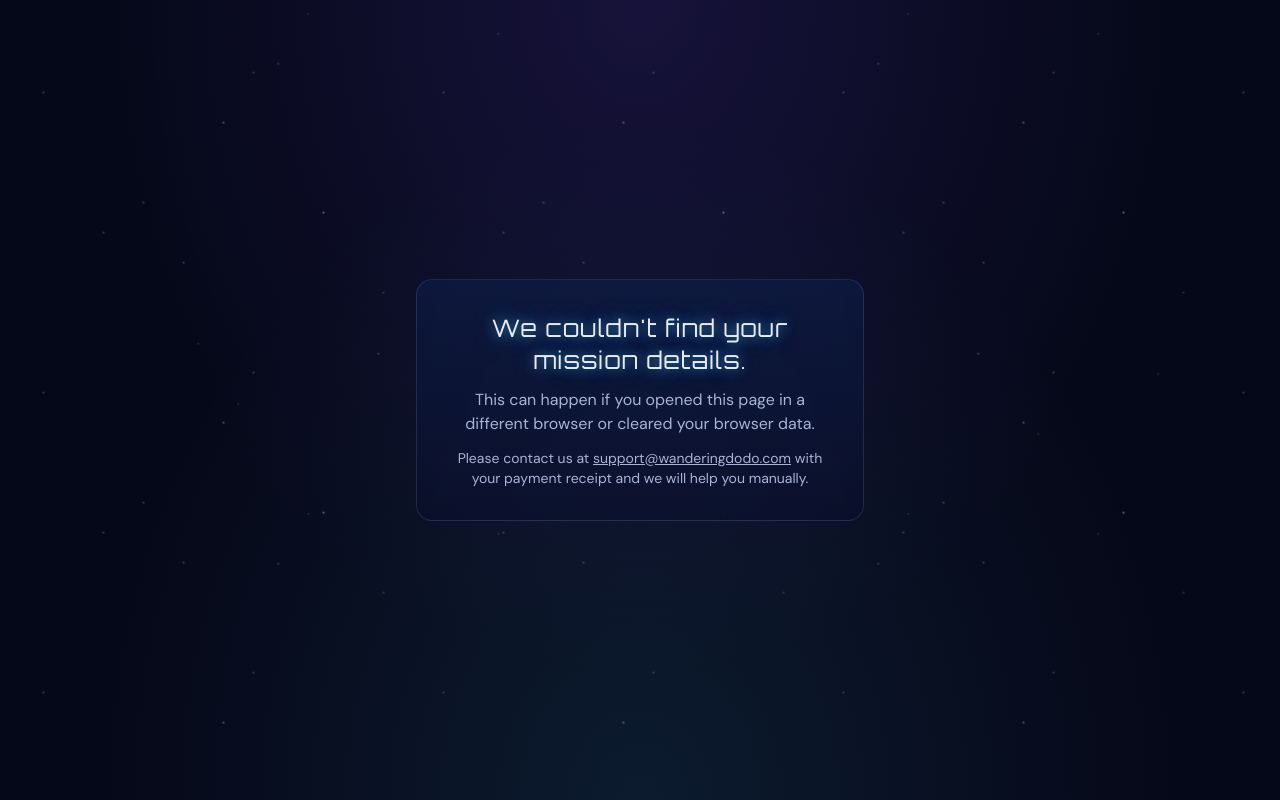
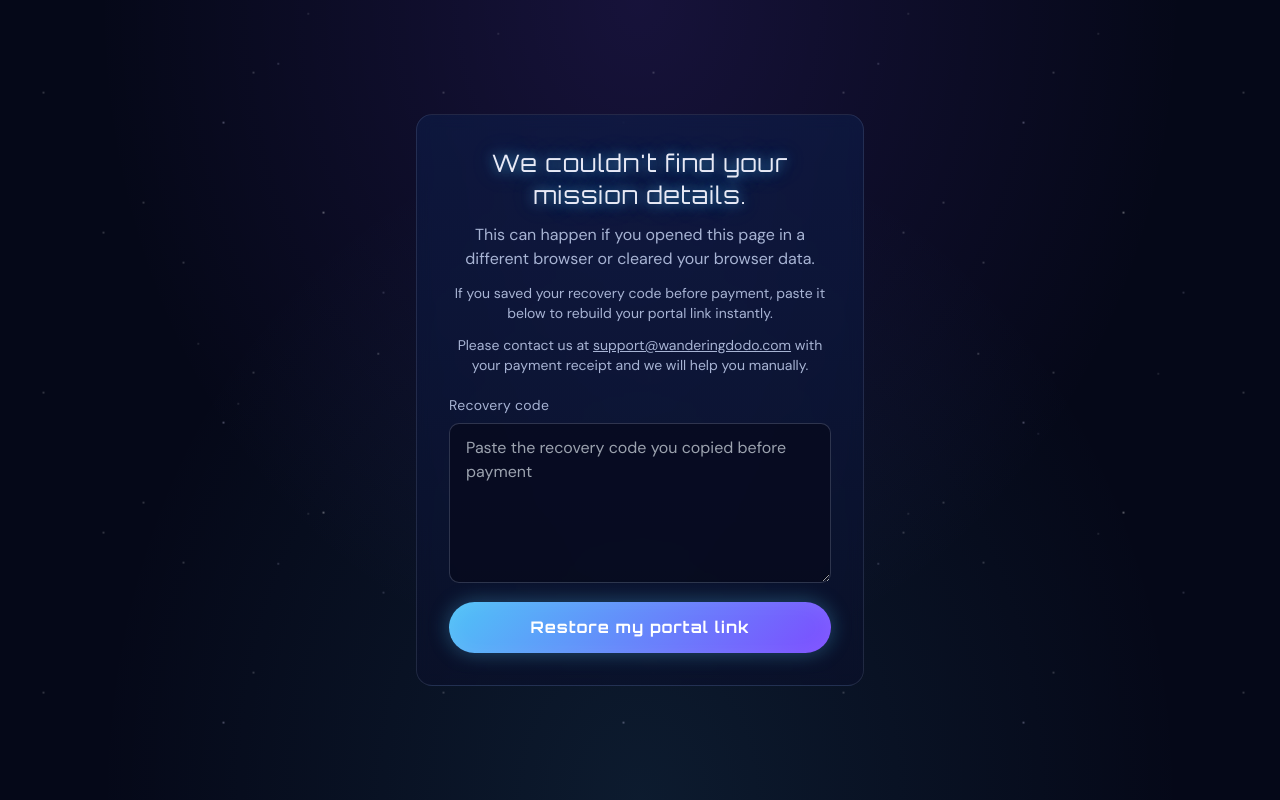
Before and after one commit to ismaelloveexcel/birthday-star-portal, a Next.js app: page /success in a window 1280 px wide. Built offline with nearby package versions, Linux system fonts and the light colour scheme; no server answers.

Commit message:
Add browser guidance and checkout recovery flow

```diff
--- a/app/page.tsx
+++ b/app/page.tsx
@@ -140,6 +140,18 @@ export default function HomePage() {
         )}
       </section>
 
+      <section className="section pt-0" aria-label="Browser guidance">
+        <div className="max-w-2xl mx-auto card p-5 text-center">
+          <h2 className="font-display text-xl text-glow mb-2">
+            Best checkout experience
+          </h2>
+          <p className="text-comet">
+            Open and complete payment in Safari or Chrome. Before checkout, you&apos;ll also get a recovery code
+            in case the payment page returns in a different browser context.
+          </p>
+        </div>
+      </section>
+
       <CreateForm />
 
       {/* === Final CTA === */}
--- a/app/success/page.tsx
+++ b/app/success/page.tsx
@@ -4,7 +4,7 @@
 
 import { useEffect, useState } from "react";
 import { config } from "@/lib/config";
-import { copyToClipboard, encodePortalData, sanitizePhoneForWhatsApp, detectContactType, pingEvent } from "@/lib/utils";
+import { copyToClipboard, decodePortalData, encodePortalData, sanitizePhoneForWhatsApp, detectContactType, pingEvent } from "@/lib/utils";
 import type { FormData } from "@/lib/validation";
 
 interface State {
@@ -16,6 +16,8 @@ interface State {
 export default function SuccessPage() {
   const [state, setState] = useState<State>({ status: "loading" });
   const [copied, setCopied] = useState(false);
+  const [recoveryCode, setRecoveryCode] = useState("");
+  const [recoveryError, setRecoveryError] = useState<string | null>(null);
 
   useEffect(() => {
     try {
@@ -64,6 +66,9 @@ export default function SuccessPage() {
             This can happen if you opened this page in a different browser or
             cleared your browser data.
           </p>
+          <p className="text-comet text-sm mb-3">
+            If you saved your recovery code before payment, paste it below to rebuild your portal link instantly.
+          </p>
           <p className="text-comet text-sm">
             Please contact us at{" "}
             <a className="underline" href={`mailto:${config.SUPPORT_EMAIL}`}>
@@ -71,6 +76,30 @@ export default function SuccessPage() {
             </a>{" "}
             with your payment receipt and we will help you manually.
           </p>
+          <div className="mt-5 text-left">
+            <label htmlFor="recovery-code" className="label">
+              Recovery code
+            </label>
+            <textarea
+              id="recovery-code"
+              className="input"
+              style={{ minHeight: 160 }}
+              placeholder="Paste the recovery code you copied before payment"
+              value={recoveryCode}
+              onChange={(event) => {
+                setRecoveryCode(event.target.value);
+                if (recoveryError) setRecoveryError(null);
+              }}
+            />
+            {recoveryError && (
+              <div className="field-error" role="alert">
+                {recoveryError}
+              </div>
+            )}
+            <button type="button" className="btn-primary w-full mt-3" onClick={restoreFromRecoveryCode}>
+              Restore my portal link
+            </button>
+          </div>
         </div>
       </main>
     );
@@ -90,6 +119,27 @@ export default function SuccessPage() {
       setCopied(true);
       setTimeout(() => setCopied(false), 2000);
     }
+  }
+
+  function restoreFromRecoveryCode() {
+    const encoded = recoveryCode.trim();
+    if (!encoded) {
+      setRecoveryError("Paste your recovery code first.");
+      return;
+    }
+
+    const decoded = decodePortalData<FormData>(encoded);
+    if (!decoded || typeof decoded !== "object" || !decoded.childName) {
+      setRecoveryError("That recovery code is invalid.");
+      return;
+    }
+
+    setRecoveryError(null);
+    setState({
+      status: "ok",
+      data: decoded,
+      url: `${config.BASE_URL}/pack?data=${encoded}`,
+    });
   }
 
   return (
```
Also changed, not shown: features/create/CreateForm.tsx (+54 -0 lines), features/create/useCheckoutSubmit.ts (+15 -1 lines), 1 other file (tests, documents, lock files or other folders).
